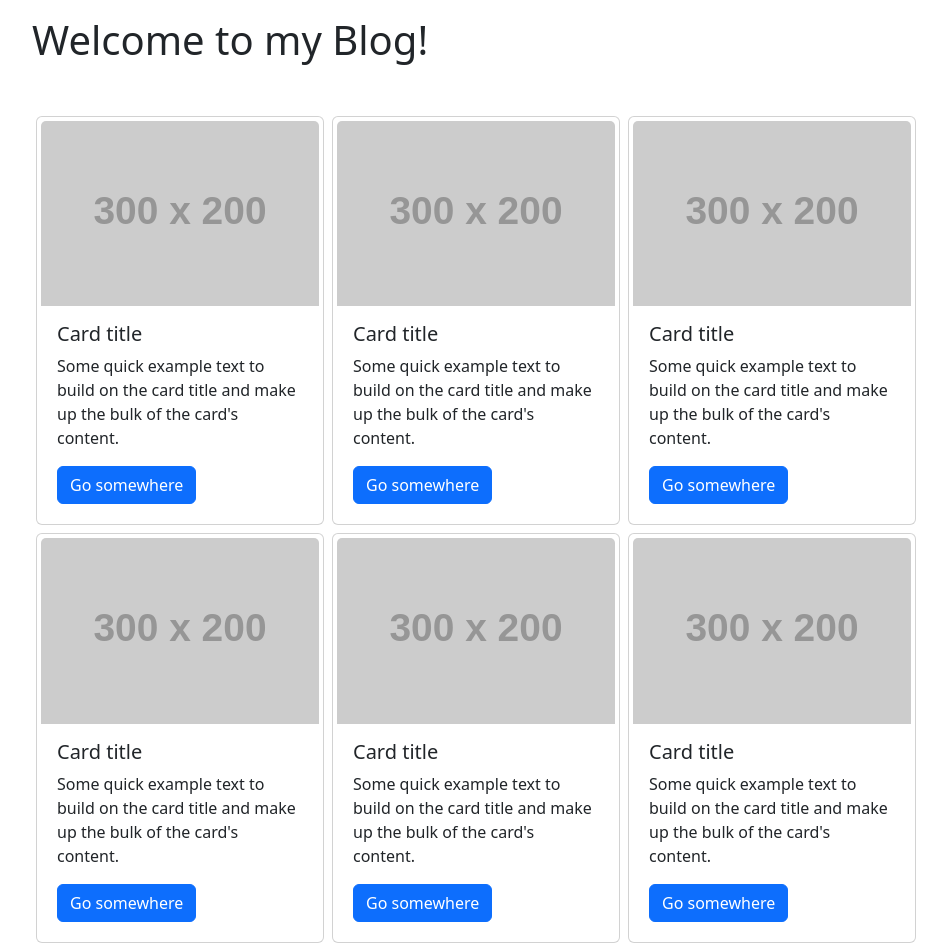
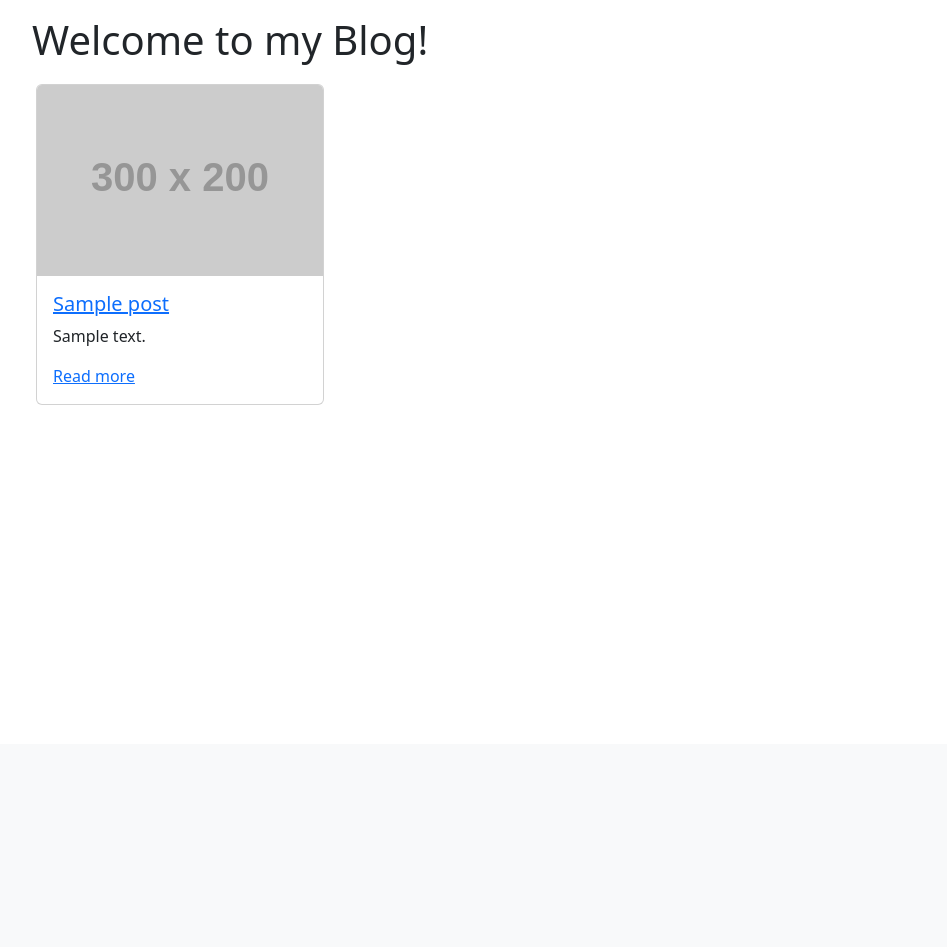
Before and after one commit to Vladislav-tech/php-blog, a PHP site: template templates/index.twig in a window 1280 px wide. Shown: the part 56-1003 px from the top of the page, without its empty margins (50-997 px from the left). After the commit the page ends 461 px from the top, so only its background shows below. Run offline with PHP 8.4, Linux system fonts and the light colour scheme; the template is opened without the code that fills it: most values are stand-ins (such as "Sample title", 1, 10 or a date in 2020); grey boxes labelled with a size stand in for pictures from a placeholder-image service; some libraries are stand-ins or nearby versions.

Commit message:
add posts from db to main page

```diff
--- a/templates/index.twig
+++ b/templates/index.twig
@@ -2,66 +2,29 @@
 
 {% block body %}
     <div class="container">
-    <h1 class="mb-5 mt-3">Welcome to my Blog!</h1>
+        <h1 class="mb-3 mt-3">Welcome to my Blog!</h1>
+        {% set rowCount = 1 %}
+        {% for post in posts %}
+            {% if rowCount == 1 %}
                 <div class="container row">
-
-        <div class="card p-1 m-1" style="width: 18rem;">
-            <img src="https://dummyimage.com/300x200/1497de/ffffff" class="card-img-top" alt="...">
+            {% endif %}
+            <div class="p-1 col">
+                <div class="card" style="width: 18rem;">
+                    <img src="https://dummyimage.com/300x200/5b76ba/ffffff" class="card-img-top" alt="{{ post.title|escape }}">
                     <div class="card-body">
-                <h5 class="card-title">Card title</h5>
-                <p class="card-text">Some quick example text to build on the card title and make up the bulk of the card's content.</p>
-                <a href="/post/1" class="btn btn-primary">Go somewhere</a>
-            </div>
-        </div>
-
-        <div class="card p-1 m-1" style="width: 18rem;">
-            <img src="https://dummyimage.com/300x200/1497de/ffffff" class="card-img-top" alt="...">
-            <div class="card-body">
-                <h5 class="card-title">Card title</h5>
-                <p class="card-text">Some quick example text to build on the card title and make up the bulk of the card's content.</p>
-                <a href="/post/2" class="btn btn-primary">Go somewhere</a>
-            </div>
-        </div>
-
-        <div class="card p-1 m-1" style="width: 18rem;">
-            <img src="https://dummyimage.com/300x200/1497de/ffffff" class="card-img-top" alt="...">
-            <div class="card-body">
-                <h5 class="card-title">Card title</h5>
-                <p class="card-text">Some quick example text to build on the card title and make up the bulk of the card's content.</p>
-                <a href="/post/3" class="btn btn-primary">Go somewhere</a>
+                        <a href="/{{ post.url_key }}"><h5 class="card-title">{{ post.title|escape }}</h5></a>
+                        <p class="card-text">{{ post.description|escape }}</p>
+                        <a href="/{{ post.url_key }}" class="">Read more</a>
                     </div>
                 </div>
             </div>
-
-    <div class="container row">
-
-        <div class="card p-1 m-1" style="width: 18rem;">
-            <img src="https://dummyimage.com/300x200/1497de/ffffff" class="card-img-top" alt="...">
-            <div class="card-body">
-                <h5 class="card-title">Card title</h5>
-                <p class="card-text">Some quick example text to build on the card title and make up the bulk of the card's content.</p>
-                <a href="/post/4" class="btn btn-primary">Go somewhere</a>
+            {% set rowCount = rowCount + 1 %}
+            {% if rowCount == 1 %}
                 </div>
+            {% endif %}
+            {% if rowCount > 3 %}
+                {% set rowCount = 1 %}
+            {% endif %}
+        {% endfor %}
     </div>
-
-        <div class="card p-1 m-1" style="width: 18rem;">
-            <img src="https://dummyimage.com/300x200/1497de/ffffff" class="card-img-top" alt="...">
-            <div class="card-body">
-                <h5 class="card-title">Card title</h5>
-                <p class="card-text">Some quick example text to build on the card title and make up the bulk of the card's content.</p>
-                <a href="/post/5" class="btn btn-primary">Go somewhere</a>
-            </div>
-        </div>
-
-        <div class="card p-1 m-1" style="width: 18rem;">
-            <img src="https://dummyimage.com/300x200/1497de/ffffff" class="card-img-top" alt="...">
-            <div class="card-body">
-                <h5 class="card-title">Card title</h5>
-                <p class="card-text">Some quick example text to build on the card title and make up the bulk of the card's content.</p>
-                <a href="/post/6" class="btn btn-primary">Go somewhere</a>
-            </div>
-        </div>
-    </div>
-
-</div>
-{% endblock  %}
+{% endblock %}
```
Also changed, not shown: index.php (+10 -4 lines), src/PostMapper.php (+32 -2 lines). Lines whose indentation alone changed are shown as unchanged.
